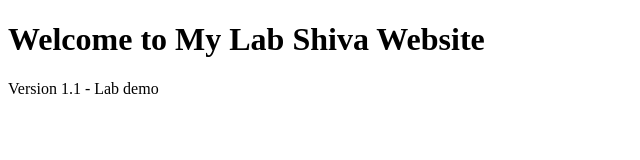
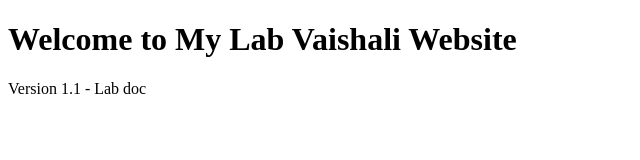
Before and after one commit to Vaishali-kodumoor/LAB-4, a plain HTML site: page site/index.html in a window 1280 px wide. Shown: the whole page, without its empty margins (0-640 px from the left). Drawn offline with Linux system fonts and the light colour scheme.

Commit message:
Update index.html

```diff
--- a/site/index.html
+++ b/site/index.html
@@ -5,7 +5,7 @@
     <title>Lab Website</title>
 </head>
 <body>
-    <h1>Welcome to My Lab Shiva Website</h1>
-    <p>Version 1.1 - Lab demo</p>
+    <h1>Welcome to My Lab Vaishali Website</h1>
+    <p>Version 1.1 - Lab doc</p>
 </body>
 </html>
```
